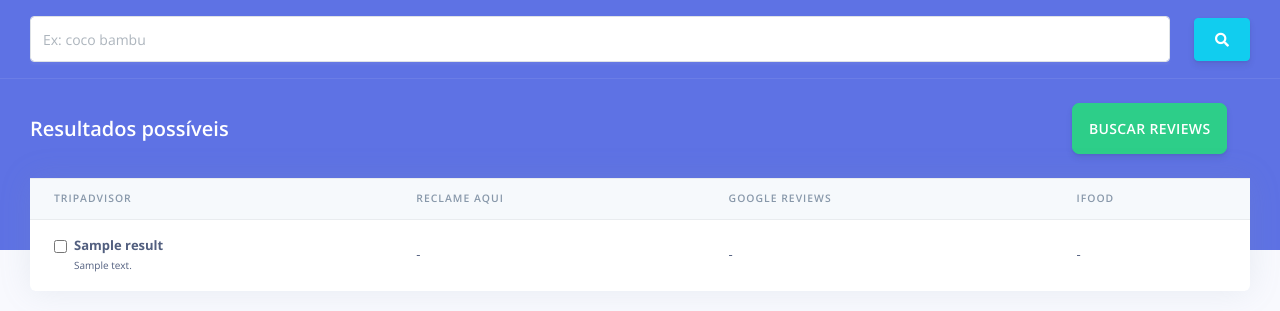
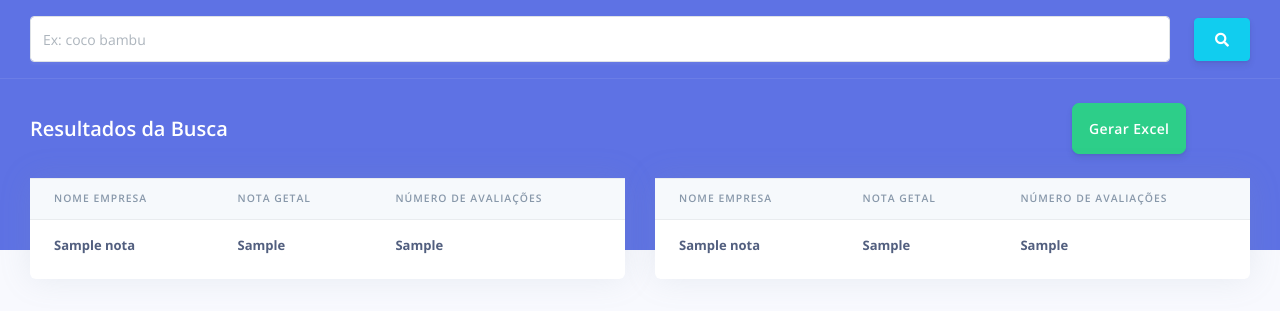
Before and after one commit to rodrigo-brilhante/buscando-dados-estabelecimento, a Django app: template dashboard/apps/templates/home/detalhes.html in a window 1280 px wide. Shown: the top 311 px of the page. Run offline with Django 3.2, Linux system fonts and the light colour scheme; the template is opened without the code that fills it: most values are stand-ins (such as "Sample title", 1, 10 or a date in 2020); some libraries are stand-ins or nearby versions.

Commit message:
tela detalhes

```diff
--- a/dashboard/apps/templates/home/detalhes.html
+++ b/dashboard/apps/templates/home/detalhes.html
@@ -12,12 +12,11 @@
     <div class="header-body">
       <div class="row align-items-center py-4">
         <div class="col-10">
-            <h6 class="h2 text-white d-inline-block mb-0">Resultados possíveis</h6>
+          <h6 class="h2 text-white d-inline-block mb-0">Resultados da Busca</h6>
         </div>
         <div class="col-2">
-            <button type="button" id="buscar-review" class="btn btn-success btn-lg">BUSCAR REVIEWS</button>
+          <button type="button" id="buscar-review" class="btn btn-success btn-lg">Gerar Excel</button>
         </div>
-
       </div>
     </div>
   </div>
@@ -34,35 +33,65 @@
           <table class="table align-items-center table-flush">
             <thead class="thead-light">
               <tr>
-                  <th scope="col" class="sort" data-sort="name">Tripadvisor</th>
-                  <th scope="col" class="sort" data-sort="budget">Reclame aqui</th>
-                  <th scope="col" class="sort" data-sort="status">Google Reviews</th>
-                  <th scope="col" class="sort" data-sort="status">Ifood</th>
+                <th scope="col" class="sort" data-sort="name">Nome Empresa</th>
+                <th scope="col" class="sort" data-sort="budget">Nota getal</th>
+                <th scope="col" class="sort" data-sort="status">Número de Avaliações</th>
               </tr>
             </thead>
             <tbody class="list">
-                {% for u in results %}
               <tr>
-                  <td class="tripadvisor">
-                    <div class="form-check">
-                      <input  class="tripadvisor form-check-input" type="checkbox" value="" id="{{ u.url }}">
-                      <label class="form-check-label" for="flexCheckDefault">
-                        <strong>{{ u.name }}</strong><br/>
-                        <span style="font-size: 10px">{{ u.address }}</span>
+                <td>
+                  <label>
+                    <strong>{{ dados.tripadvisor.notas.nome }}</strong>
                   </label>
-                    </div>
                 </td>
-                  <td class="reclameaqui">
-                    -
+                <td>
+                  <label>
+                    <strong>{{ dados.tripadvisor.notas.notaGeral }}</strong>
+                  </label>
                 </td>
-                  <td class="googlereviews">
-                    -
-                  </td>
-                  <td class="ifood">
-                    -
+                <td>
+                  <label>
+                    <strong>{{ dados.tripadvisor.notas.numeroAvaliacoes }}</strong>
+                  </label>
                 </td>
               </tr>
-                {% endfor %}
+            </tbody>
+          </table>
+        </div>
+      </div>
+    </div>
+    <div class="col">
+      <div class="card">
+        {% csrf_token %}
+        <!-- Light table -->
+        <div class="table-responsive">
+          <table class="table align-items-center table-flush">
+            <thead class="thead-light">
+              <tr>
+                <th scope="col" class="sort" data-sort="name">Nome Empresa</th>
+                <th scope="col" class="sort" data-sort="budget">Nota getal</th>
+                <th scope="col" class="sort" data-sort="status">Número de Avaliações</th>
+              </tr>
+            </thead>
+            <tbody class="list">
+              <tr>
+                <td>
+                  <label>
+                    <strong>{{ dados.tripadvisor.notas.nome }}</strong>
+                  </label>
+                </td>
+                <td>
+                  <label>
+                    <strong>{{ dados.tripadvisor.notas.notaGeral }}</strong>
+                  </label>
+                </td>
+                <td>
+                  <label>
+                    <strong>{{ dados.tripadvisor.notas.numeroAvaliacoes }}</strong>
+                  </label>
+                </td>
+              </tr>
             </tbody>
           </table>
         </div>
@@ -79,22 +108,22 @@
 <script src="/static/assets/vendor/chart.js/dist/Chart.min.js"></script>
 <script src="/static/assets/vendor/chart.js/dist/Chart.extension.js"></script>
 <script>
-    function busca(){
+  function busca() {
     var query = $('#input-busca').val()
-      window.location.href='/?query='+query
+    window.location.href = '/?query=' + query
   }
-    $('#input-busca').keypress(function(event){
+  $('#input-busca').keypress(function (event) {
     var keycode = (event.keyCode ? event.keyCode : event.which);
-      if(keycode == '13'){
+    if (keycode == '13') {
       busca()
     }
   });
 
   $('#buscar-review').on('click', function () {
-      var urlTrivadisor=[]
+    var urlTrivadisor = []
     $("input.tripadvisor").each(
-          function(){
-            if ($(this).is(':checked')){
+      function () {
+        if ($(this).is(':checked')) {
           console.log($(this).attr("id"))
           urlTrivadisor.push($(this).attr("id"))
         }
@@ -123,8 +152,8 @@
       data: form_data,
       type: 'POST',
       success: function (response) {
-          window.location.href="/baixar_excel?name="+response['name']
-          console.log("/baixar_excel?name="+response['name'])
+        window.location.href = "/baixar_excel?name=" + response['name']
+        console.log("/baixar_excel?name=" + response['name'])
         Swal.fire(
           {
             icon: 'success',
@@ -143,7 +172,7 @@
     });
   });
 
-    $('#bt-search').on('click', function(){
+  $('#bt-search').on('click', function () {
     busca()
   })
 </script>
```
Also changed, not shown: dashboard/apps/home/views.py (+48 -23 lines), dashboard/apps/templates/home/index.html (+33 -3 lines). Lines whose indentation alone changed are shown as unchanged.
